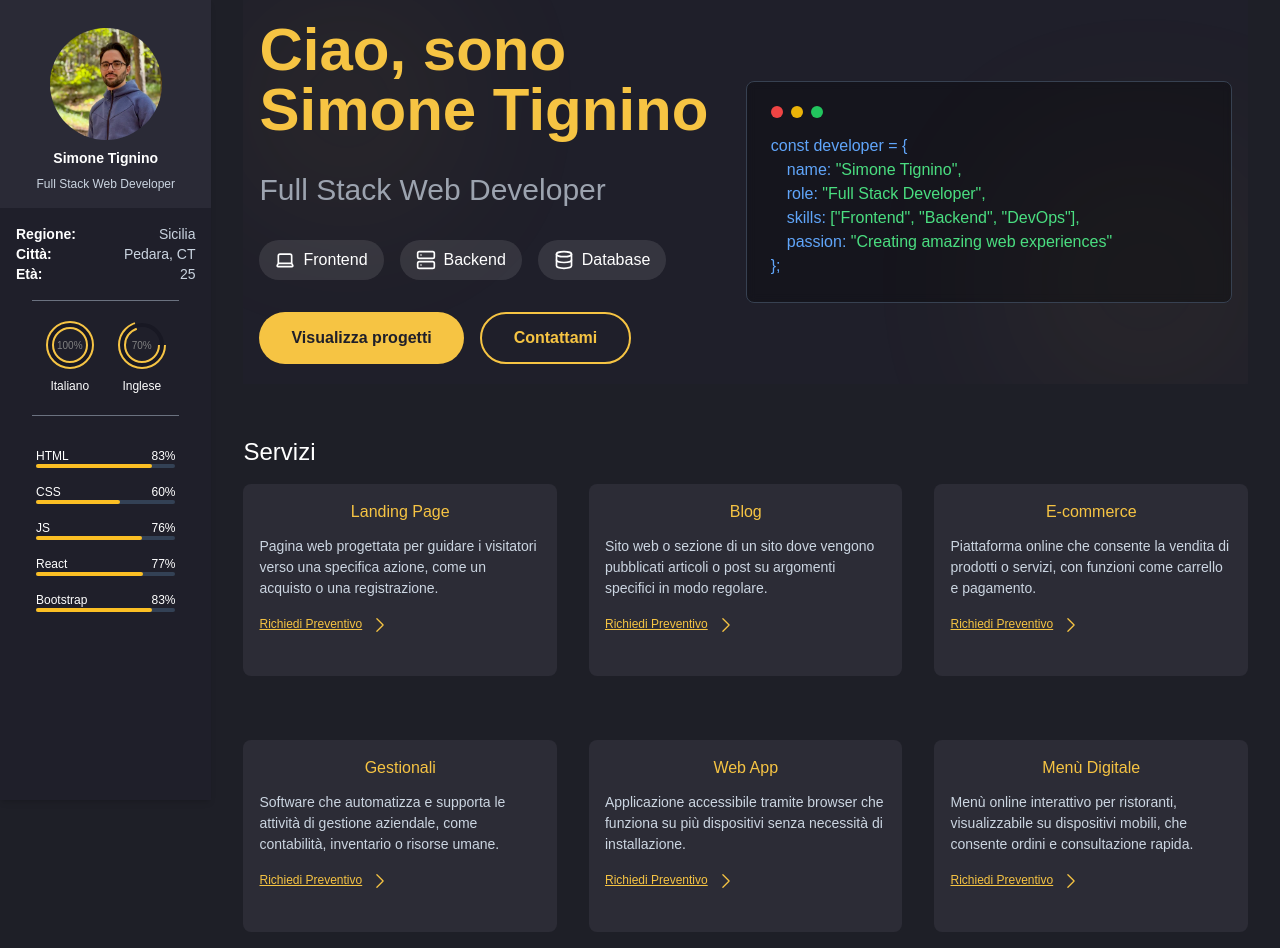
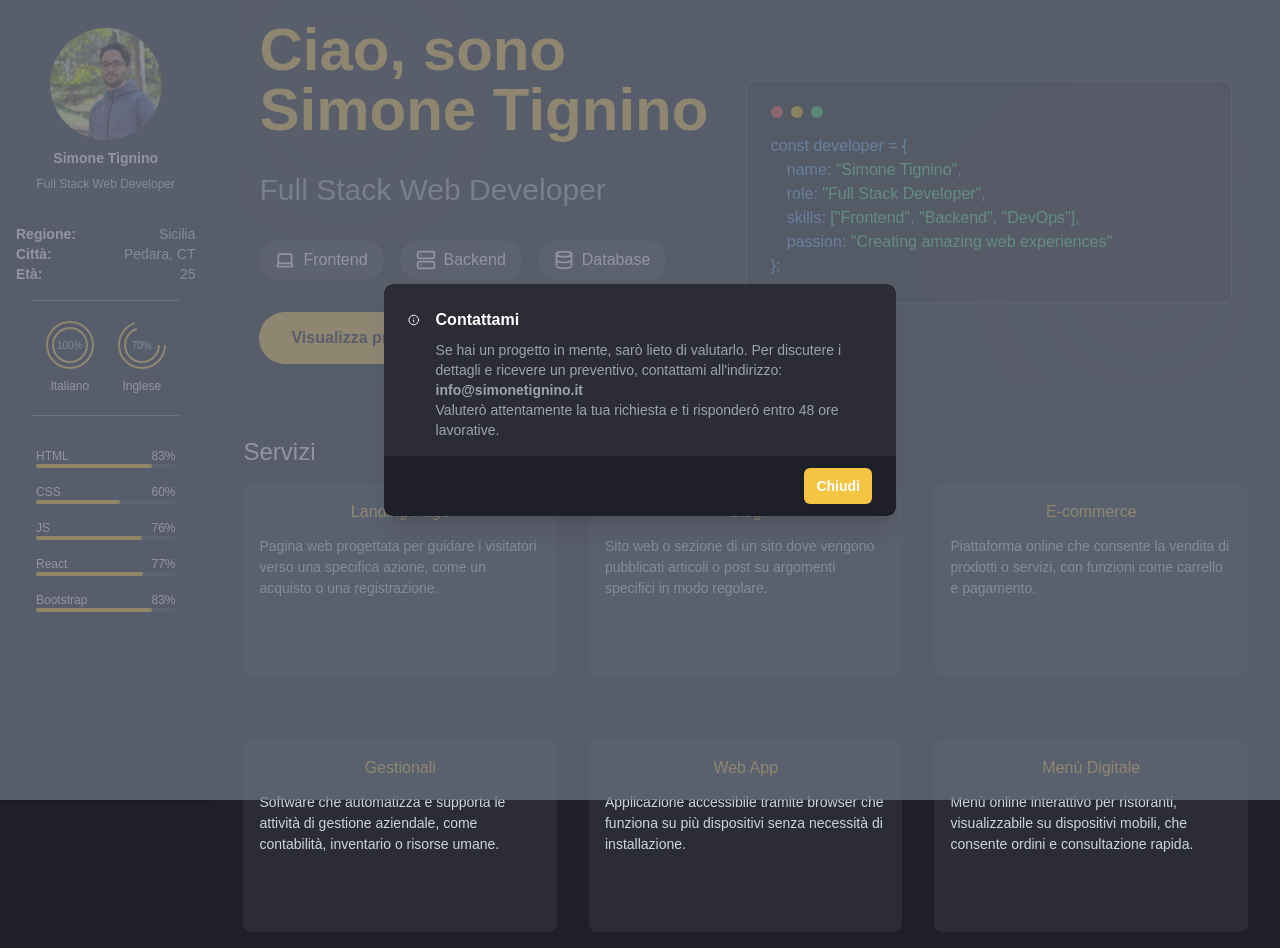
Before and after one commit to simonetignino/Portfolio, a React (Vite) app in the folder frontend/: page / in a window 1280 px wide. Both pictures are taken after a click on the button "Contattami". Built offline with nearby package versions, Linux system fonts and the light colour scheme; a web font is replaced by a local one.

Commit message:
aggiunti modali

```diff
--- a/frontend/package.json
+++ b/frontend/package.json
@@ -10,6 +10,8 @@
     "preview": "vite preview"
   },
   "dependencies": {
+    "@headlessui/react": "^2.1.10",
+    "@heroicons/react": "^2.1.5",
     "framer-motion": "^11.11.1",
     "lucide-react": "^0.451.0",
     "react": "^18.3.1",
--- a/frontend/src/components/Cards/SimpleCard.jsx
+++ b/frontend/src/components/Cards/SimpleCard.jsx
@@ -46,34 +46,6 @@ export default function SimpleCard({ title, desc }) {
           <span>{desc}</span>
         </motion.div>
       </div>
-      <motion.div
-        className="redirect text-[#f6c443] sm:ml-4 ml-2"
-        variants={item}
-      >
-        <motion.span
-          className="text-[12px] underline flex"
-          whileHover={{ x: 5 }}
-          transition={{ duration: 0.3 }}
-        >
-          Richiedi Preventivo
-          <motion.svg
-            xmlns="http://www.w3.org/2000/svg"
-            fill="none"
-            viewBox="0 0 24 24"
-            strokeWidth="1.5"
-            stroke="currentColor"
-            className="size-5 ml-2"
-            whileHover={{ x: 5 }}
-            transition={{ duration: 0.3 }}
-          >
-            <path
-              strokeLinecap="round"
-              strokeLinejoin="round"
-              d="m8.25 4.5 7.5 7.5-7.5 7.5"
-            />
-          </motion.svg>
-        </motion.span>
-      </motion.div>
     </motion.div>
   );
 }
--- a/frontend/src/components/HeroSection.jsx
+++ b/frontend/src/components/HeroSection.jsx
@@ -1,8 +1,13 @@
-import React from 'react';
+import React, { useState } from 'react';
 import { motion } from 'framer-motion';
 import { Code, Laptop, Server, Database } from 'lucide-react';
+import ContactMe from './Modals/ContactMe';
+import Projects from './Modals/Projects';
 
 export default function DeveloperHero() {
+  const [open, setOpen] = useState(false);
+  const [project, setProject] = useState(false);
+
   const container = {
     hidden: { opacity: 0 },
     show: {
@@ -128,18 +133,22 @@ export default function DeveloperHero() {
             variants={item}
           >
             <motion.button
+              onClick={() => setProject(true)}
               className="px-8 py-3 bg-[#f6c443] text-[#1F1F2A] rounded-full font-semibold"
               whileHover={{ scale: 1.05 }}
               whileTap={{ scale: 0.95 }}
             >
               Visualizza progetti
+              {project && <Projects project={project} setProject={setProject}/>}
             </motion.button>
             <motion.button
+              onClick={() => setOpen(true)}
               className="px-8 py-3 border-2 border-[#f6c443] text-[#f6c443] rounded-full font-semibold"
               whileHover={{ backgroundColor: '#f6c443', color: '#1F1F2A' }}
               whileTap={{ scale: 0.95 }}
             >
               Contattami
+              {open && <ContactMe open={open} setOpen={setOpen}/>}
             </motion.button>
           </motion.div>
         </motion.div>
--- /dev/null
+++ b/frontend/src/components/Modals/ContactMe.jsx
@@ -0,0 +1,54 @@
+import { useState } from 'react'
+import { Dialog, DialogBackdrop, DialogPanel, DialogTitle } from '@headlessui/react'
+import { ExclamationTriangleIcon } from '@heroicons/react/24/outline'
+import {Info} from "lucide-react"
+
+export default function ContactMe({open, setOpen}) {
+
+  return (
+    <Dialog open={open} onClose={setOpen} className="relative z-10">
+      <DialogBackdrop
+        transition
+        className="fixed inset-0 bg-gray-500 bg-opacity-75 transition-opacity data-[closed]:opacity-0 data-[enter]:duration-300 data-[leave]:duration-200 data-[enter]:ease-out data-[leave]:ease-in"
+      />
+
+      <div className="fixed inset-0 z-10 w-screen overflow-y-auto">
+        <div className="flex min-h-full items-end justify-center p-4 text-center sm:items-center sm:p-0">
+          <DialogPanel
+            transition
+            className="relative transform overflow-hidden rounded-lg bg-white text-left shadow-xl transition-all data-[closed]:translate-y-4 data-[closed]:opacity-0 data-[enter]:duration-300 data-[leave]:duration-200 data-[enter]:ease-out data-[leave]:ease-in sm:my-8 sm:w-full sm:max-w-lg data-[closed]:sm:translate-y-0 data-[closed]:sm:scale-95"
+          >
+            <div className="bg-[#2C2C36] px-4 pb-4 pt-5 sm:p-6 sm:pb-4">
+              <div className="sm:flex sm:items-start">
+                <Info className='text-white size-6 p-0' />
+                <div className="mt-3 text-center sm:ml-4 sm:mt-0 sm:text-left">
+                  <DialogTitle as="h3" className="text-base font-semibold leading-6 text-white">
+                    Contattami
+                  </DialogTitle>
+                  <div className="mt-2">
+                    <p className="text-sm text-gray-400">
+                    Se hai un progetto in mente, sarò lieto di valutarlo.
+                    Per discutere i dettagli e ricevere un preventivo, contattami all'indirizzo:
+                    <b> info@simonetignino.it </b><br></br>
+                    Valuterò attentamente la tua richiesta e ti risponderò entro 48 ore lavorative.
+                    </p>
+                  </div>
+                </div>
+              </div>
+            </div>
+            <div className="bg-[#1F1F2A] px-4 py-3 sm:flex sm:flex-row-reverse sm:px-6">
+              <button
+                type="button"
+                onClick={() => setOpen(false)}
+                className="inline-flex w-full justify-center rounded-md bg-[#f6c443] px-3 py-2 text-sm font-semibold text-white shadow-sm hover:bg-ambra-700 sm:ml-3 sm:w-auto"
+              >
+                Chiudi
+              </button>
+
+            </div>
+          </DialogPanel>
+        </div>
+      </div>
+    </Dialog>
+  )
+}
--- /dev/null
+++ b/frontend/src/components/Modals/Projects.jsx
@@ -0,0 +1,51 @@
+import { useState } from 'react'
+import { Dialog, DialogBackdrop, DialogPanel, DialogTitle } from '@headlessui/react'
+import { ExclamationTriangleIcon } from '@heroicons/react/24/outline'
+import {TriangleAlert} from "lucide-react"
+
+export default function Projects({project, setProject}) {
+
+  return (
+    <Dialog open={project} onClose={setProject} className="relative z-10">
+      <DialogBackdrop
+        transition
+        className="fixed inset-0 bg-gray-500 bg-opacity-75 transition-opacity data-[closed]:opacity-0 data-[enter]:duration-300 data-[leave]:duration-200 data-[enter]:ease-out data-[leave]:ease-in"
+      />
+
+      <div className="fixed inset-0 z-10 w-screen overflow-y-auto">
+        <div className="flex min-h-full items-end justify-center p-4 text-center sm:items-center sm:p-0">
+          <DialogPanel
+            transition
+            className="relative transform overflow-hidden rounded-lg bg-white text-left shadow-xl transition-all data-[closed]:translate-y-4 data-[closed]:opacity-0 data-[enter]:duration-300 data-[leave]:duration-200 data-[enter]:ease-out data-[leave]:ease-in sm:my-8 sm:w-full sm:max-w-lg data-[closed]:sm:translate-y-0 data-[closed]:sm:scale-95"
+          >
+            <div className="bg-[#2C2C36] px-4 pb-4 pt-5 sm:p-6 sm:pb-4">
+              <div className="sm:flex sm:items-start">
+                <TriangleAlert className='text-white size-6 p-0' />
+                <div className="mt-3 text-center sm:ml-4 sm:mt-0 sm:text-left">
+                  <DialogTitle as="h3" className="text-base font-semibold leading-6 text-white">
+                    Mi dispiace...
+                  </DialogTitle>
+                  <div className="mt-2">
+                    <p className="text-sm text-gray-400">
+                    Al momento non ho nulla da mostrare....torna più tardi
+                    </p>
+                  </div>
+                </div>
+              </div>
+            </div>
+            <div className="bg-[#1F1F2A] px-4 py-3 sm:flex sm:flex-row-reverse sm:px-6">
+              <button
+                type="button"
+                onClick={() => setProject(false)}
+                className="inline-flex w-full justify-center rounded-md bg-[#f6c443] px-3 py-2 text-sm font-semibold text-white shadow-sm hover:bg-ambra-700 sm:ml-3 sm:w-auto"
+              >
+                Chiudi
+              </button>
+
+            </div>
+          </DialogPanel>
+        </div>
+      </div>
+    </Dialog>
+  )
+}
--- a/frontend/src/components/Spinner/Spinner.jsx
+++ b/frontend/src/components/Spinner/Spinner.jsx
@@ -54,7 +54,7 @@ export default function Spinner({ progress, value }) {
                     transition={{ delay: 0.5, type: "spring", stiffness: 200, damping: 10 }}
                 >
                     <motion.span
-                        className="text-[10px] text-[grey]"
+                        className="text-[10px] text-slate-300"
                         initial={{ opacity: 0 }}
                         animate={{ opacity: 1 }}
                         transition={{ delay: 1 }}
```
Also changed, not shown: 1 other file (tests, documents, lock files or other folders).
